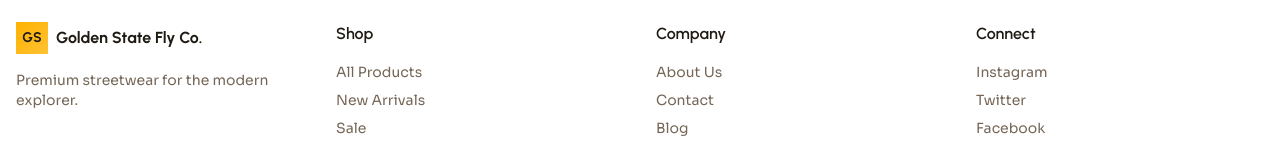
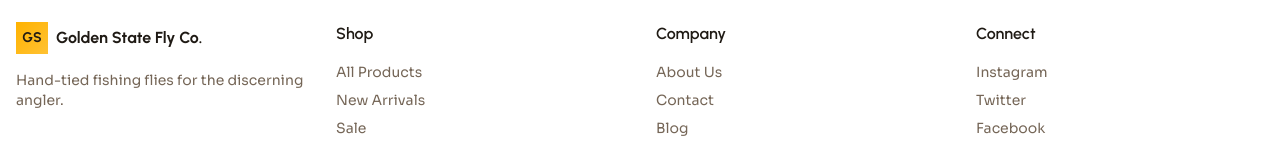
Before and after one commit to goldenstateflies-tech/Golden-Sate-Fly-Co, a React (Vite) app: page / in a window 1280 px wide. Shown: the part 3092-3252 px from the top of the page. Built offline with nearby package versions, Linux system fonts and the light colour scheme.

Commit message:
Fix footer tagline to match brand identity

```diff
--- a/client/components/Footer.tsx
+++ b/client/components/Footer.tsx
@@ -15,7 +15,7 @@ export default function Footer() {
               </div>
               <span className="font-display font-bold text-foreground">Golden State Fly Co.</span>
             </div>
-            <p className="text-muted-foreground text-sm">Premium streetwear for the modern explorer.</p>
+            <p className="text-muted-foreground text-sm">Hand-tied fishing flies for the discerning angler.</p>
           </div>
 
           {/* Shop */}
```
